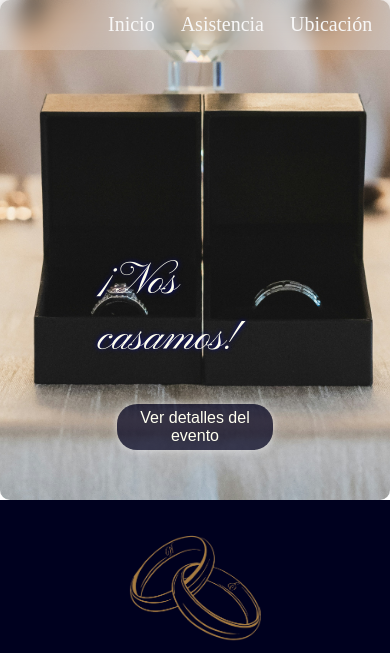
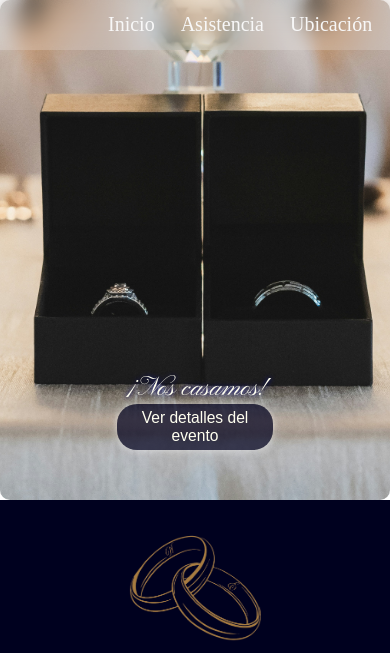
Before and after one commit to kdlopez14/BodaNE, a PHP site: page / in a window 390 px wide. Shown: the top 653 px of the page. Run offline with PHP 8.4, Linux system fonts and the light colour scheme; some web fonts are replaced.

Commit message:
Update index.css

```diff
--- a/style/index.css
+++ b/style/index.css
@@ -588,9 +588,11 @@
   }
   #titulo{
     transform: translate(-50%, -150%);
+    font-size: 7vw;
   }
  #verDetalles{
     width: 40%;
+    font-size: 4vw;
  }
  #header-index{
     height: 500px;
```
